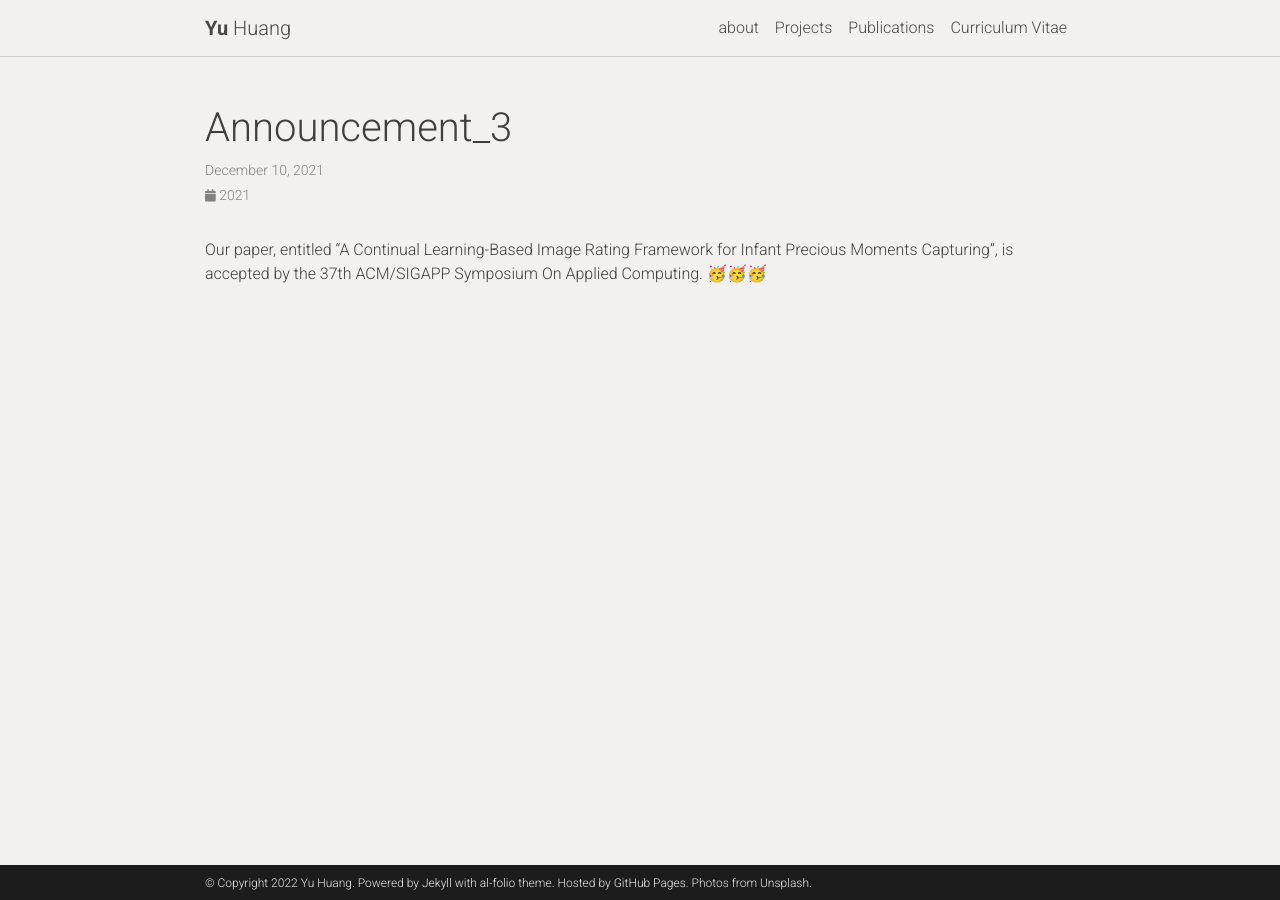
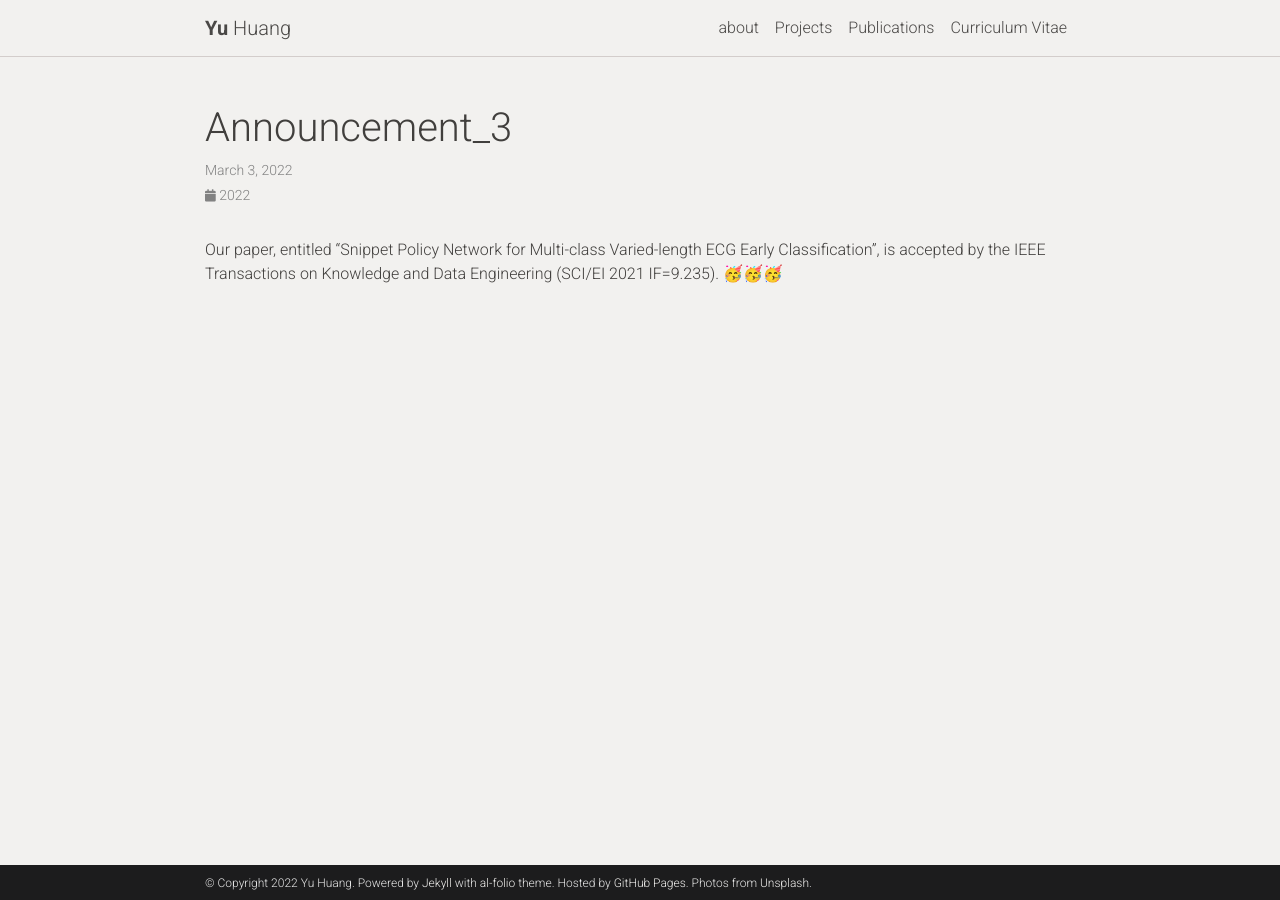
Before and after one commit to yuvisu/yuvisu.github.io, a Jekyll site: the page built from _news/announcement_3.md, in a window 1280 px wide. Built offline with Jekyll 4.4.1, drawn with Linux system fonts in a browser that asks for light colours; comment, search, counter and statistics services are not loaded; a style sheet for code colours, icons or effects is not loaded.

Commit message:
Update publications and news and CV.

```diff
--- a/_news/announcement_3.md
+++ b/_news/announcement_3.md
@@ -1,7 +1,7 @@
 ---
 layout: post
-date: 2021-12-10
+date: 2022-3-3
 inline: true
 ---
 
-Our paper, entitled "A Continual Learning-Based Image Rating Framework for Infant Precious Moments Capturing", is accepted by the 37th ACM/SIGAPP Symposium On Applied Computing. 🥳🥳🥳
+Our paper, entitled "Snippet Policy Network for Multi-class Varied-length ECG Early Classification", is accepted by the IEEE Transactions on Knowledge and Data Engineering (SCI/EI 2021 IF=9.235).  🥳🥳🥳
```
Also changed, not shown: _bibliography/papers.bib (+8 -0 lines), _news/announcement_1.md (+1 -1 lines), _news/announcement_2.md (+2 -2 lines), 1 other file.
